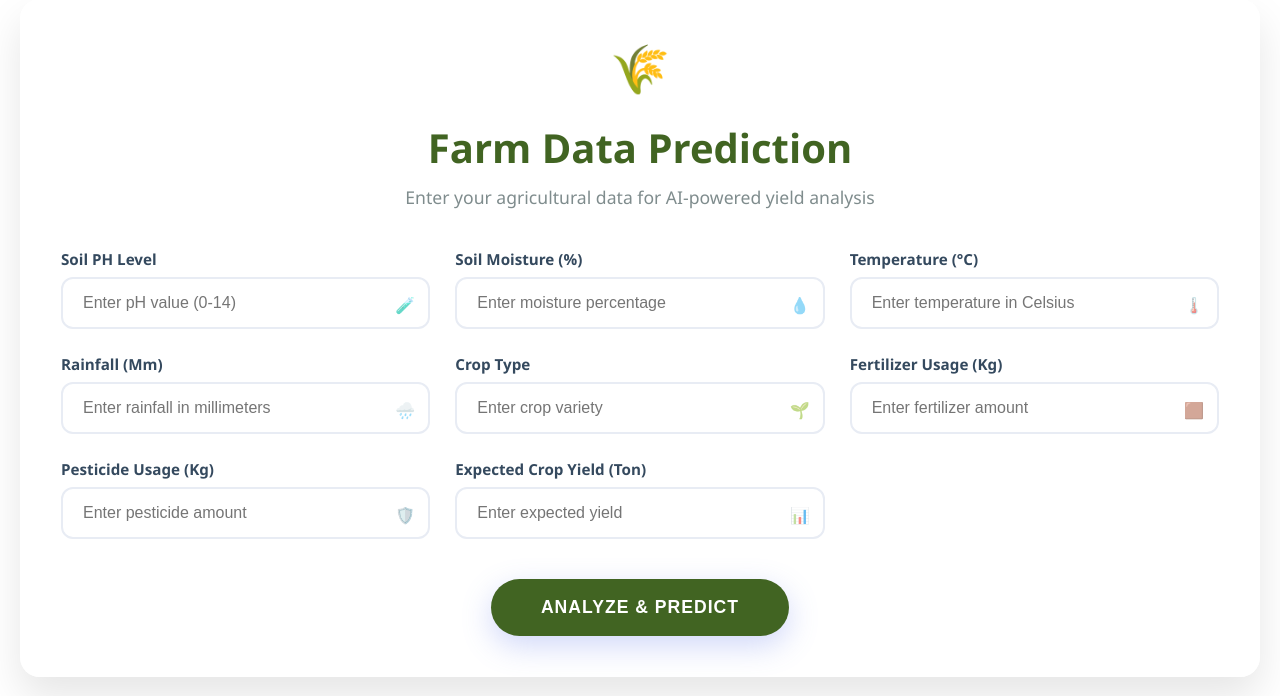
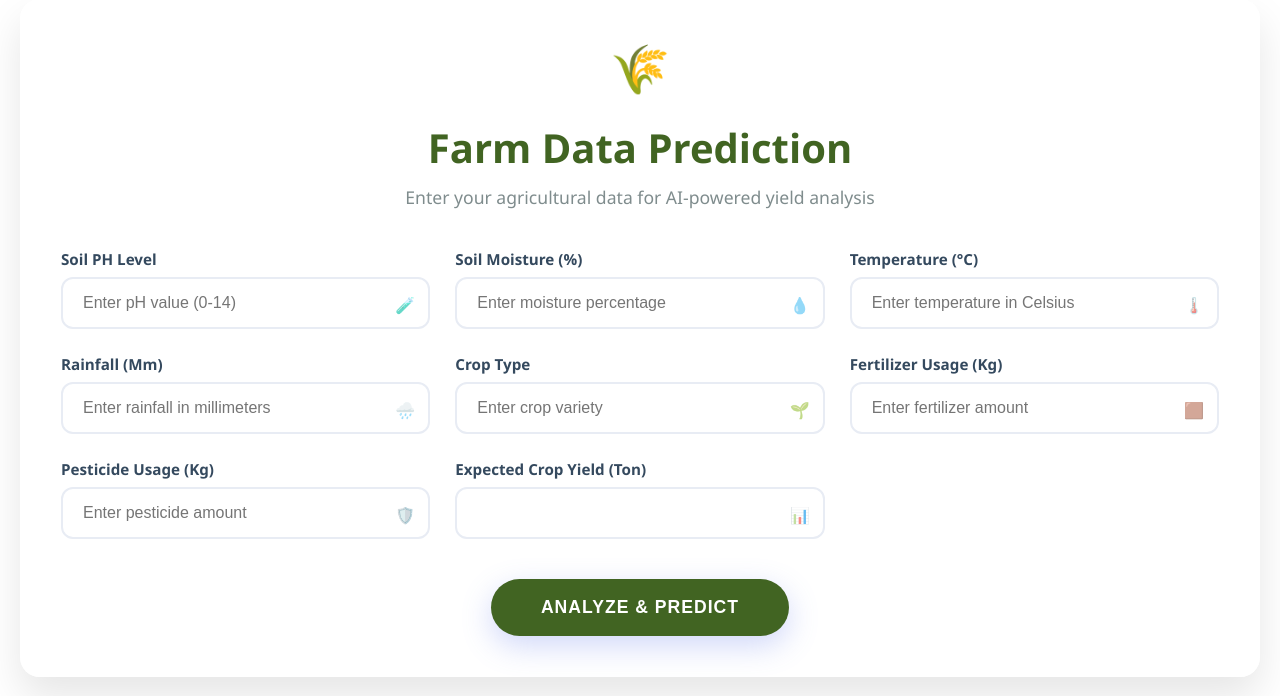
Before and after one commit to emma-data-web/agric_model, a Flask app: page / in a window 1280 px wide; the page is wider, and only the part inside the window is pictured. Shown: the part 21-717 px from the top of that part. Run offline with Flask 3, Linux system fonts and the light colour scheme; parts of the project's set-up code (start-up, migrations or seed data) failed here and were passed over.

Commit message:
changes some html and others

```diff
--- a/templates/index.html
+++ b/templates/index.html
@@ -14,7 +14,7 @@
       <p class="subtitle">Enter your agricultural data for AI-powered yield analysis</p>
     </div>
 
-    <form method="POST" action="/predict" id="farmForm">
+    <form method="POST" action="/" id="farmForm">
       <div class="form-grid">
         <div class="form-group soil-ph">
           <label for="soil_ph">Soil pH Level</label>
@@ -53,9 +53,11 @@
 
         <div class="form-group crop-yield">
           <label for="Crop_Yield_ton">Expected Crop Yield (ton)</label>
-          <input type="text" name="Crop_Yield_ton" id="crop_yield" placeholder="Enter expected yield" required>
+          <input type="text" name="Crop_Yield_ton" id="crop_yield" required>
         </div>
       </div>
+
+
 
       <div class="submit-container">
         <input type="submit" value="Analyze & Predict" id="submitBtn">
```
